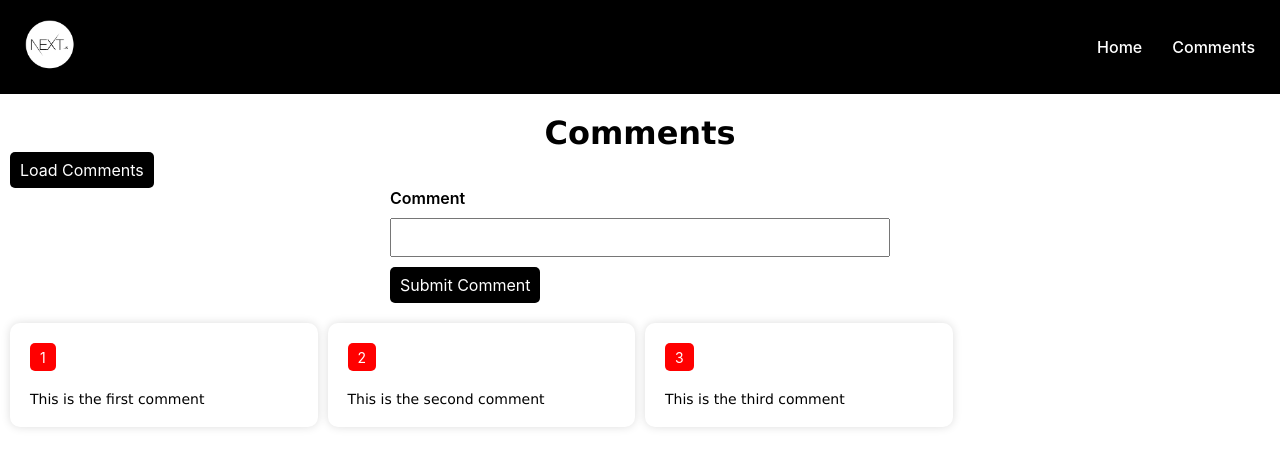
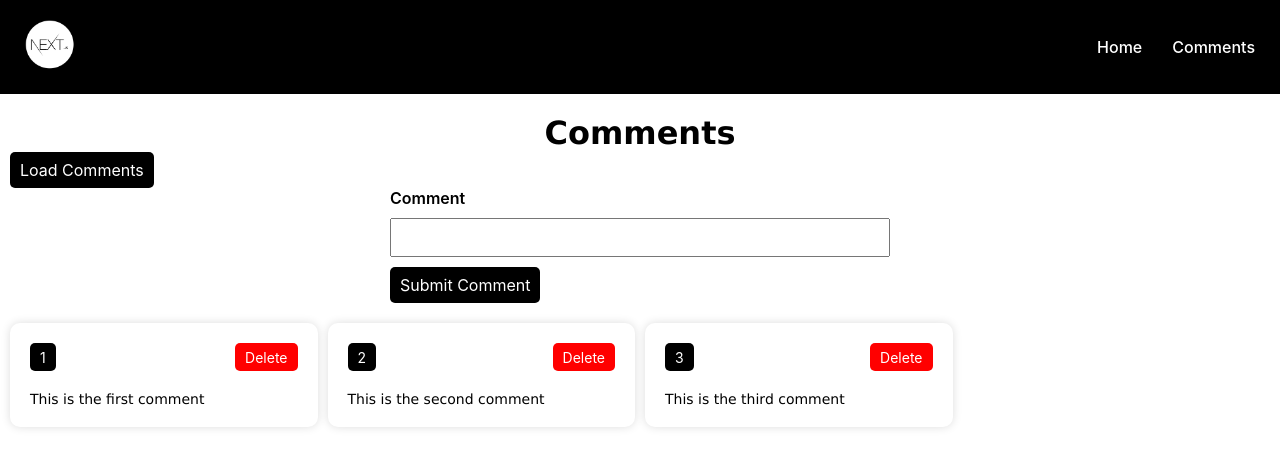
Before and after one commit to shivprajapat/NextJS-Beginning-to-Mastery, a Next.js app: page /comments in a window 1280 px wide. Both pictures are taken after a click on the button "Load Comments". Shown: the top 468 px of the page. Built offline with nearby package versions, Linux system fonts and the light colour scheme.

Commit message:
Dynamic API Routes

```diff
--- /dev/null
+++ b/pages/api/comments/[commentId].js
@@ -0,0 +1,12 @@
+import { comments } from "../../../data/comments";
+
+export default function handler(req, res) {
+  const { commentId } = req.query;
+
+  if (req.method === "GET") {
+    const comment = comments.filter(
+      (comment) => comment.id === parseInt(commentId)
+    );
+    res.status(200).json(comment);
+  }
+}
--- a/pages/comments.js
+++ b/pages/comments.js
@@ -20,6 +20,10 @@ const Comments = () => {
     const data = await response.json();
     console.log(data);
     setComment("");
+  };
+
+  const deleteComment = async (commentId) => {
+    console.log({ commentId });
   };
   return (
     <div>
@@ -46,7 +50,13 @@ const Comments = () => {
             <article key={index}>
               <div>
                 <div className="flex-space">
-                  <button className="price red">{id}</button>
+                  <button className="price">{id}</button>
+                  <button
+                    className="price red"
+                    onClick={() => deleteComment(id)}
+                  >
+                    delete
+                  </button>
                 </div>
                 <p>{text}</p>
               </div>
```
